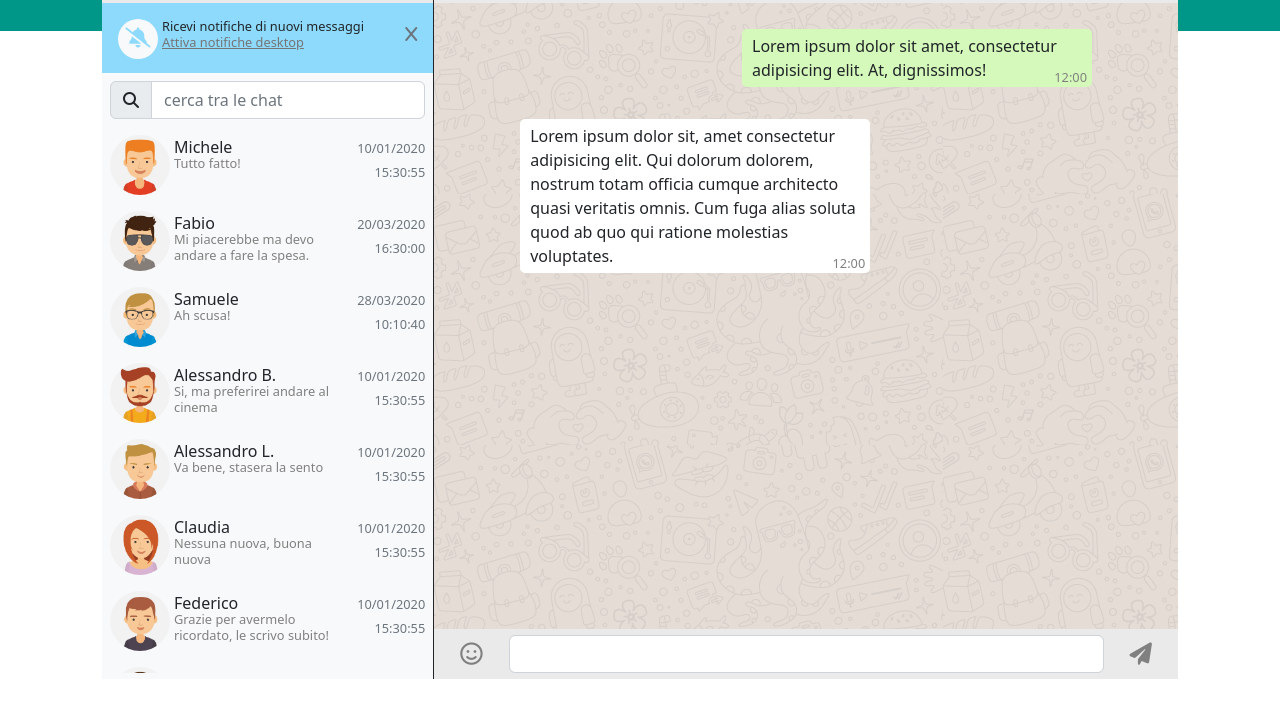
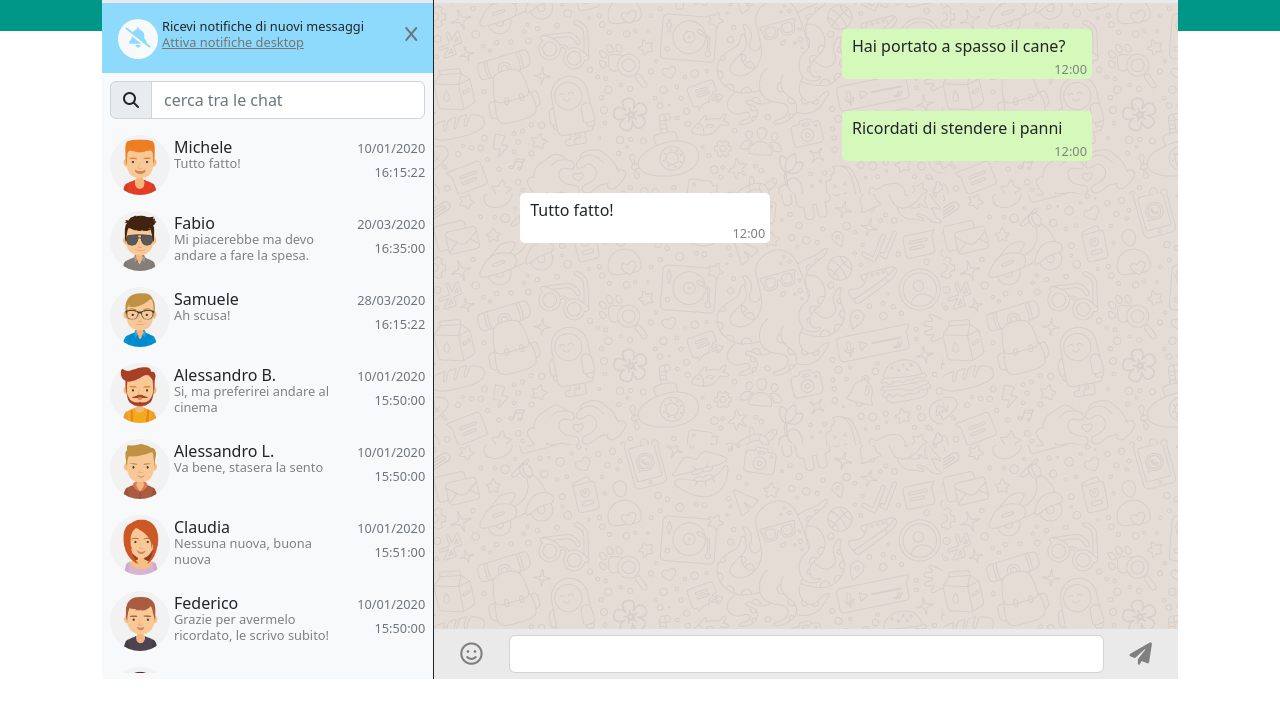
Before and after one commit to Mattia-Rollo/vue-boolzapp, a plain HTML site: page index.html in a window 1280 px wide. Shown: the part 89-800 px from the top of the page. Drawn offline with nearby package versions, Linux system fonts and the light colour scheme.

Commit message:
add messages in main chat

```diff
--- a/index.html
+++ b/index.html
@@ -79,7 +79,7 @@
                                     <span class="last-access last-message">{{person.messages[person.messages.length-1].message}}</span>
                                 </div>
                                 <!-- orario ultimo messaggio  -->
-                                <div class="top-0 ms-auto text-secondary text-end w-25"><span class="date-last-message">{{person.messages[0].date}}</span></div>
+                                <div class="top-0 ms-auto text-secondary text-end w-25"><span class="date-last-message">{{person.messages[person.messages.length-1].date}}</span></div>
                             </div>
                         </li>
                     </ul>
@@ -116,18 +116,15 @@
                     </div>
                     <!--############# contenuto della chat attiva #####################-->
                     <main >
-                        <div class="p-3 d-flex">
+                        <div v-for="message in contacts[activeIndex].messages"class="p-3 d-flex">
 
-                            <div id="message" class="send position-relative">Lorem ipsum dolor sit amet, consectetur adipisicing elit. At, dignissimos!
+
+                            <div id="message" :class="message.status == 'sent' ? 'send' : 'recived'" class="position-relative">{{message.message}}
                                 <span class="date-message">12:00</span>
                             </div>
+
                         </div>
-                        <div class="p-3 d-flex">
 
-                            <div id="message" class="recived position-relative"><span>Lorem ipsum dolor sit, amet consectetur adipisicing elit. Qui dolorum dolorem, nostrum totam officia cumque architecto quasi veritatis omnis. Cum fuga alias soluta quod ab quo qui ratione molestias voluptates.</span>
-                                <span class="date-message">12:00</span>
-                            </div>
-                        </div>
                     </main>
                     <!-- footer della chat attiva con campo di input per inviare messaggi -->
 
--- a/js/script.js
+++ b/js/script.js
@@ -175,6 +175,9 @@
         }
     },
     computed: {
+        formatDate() {
+
+        },
         filtered(){
             return this.hideCompleted
              ? this.toDosList.filter((task) => task.done == false)
```
